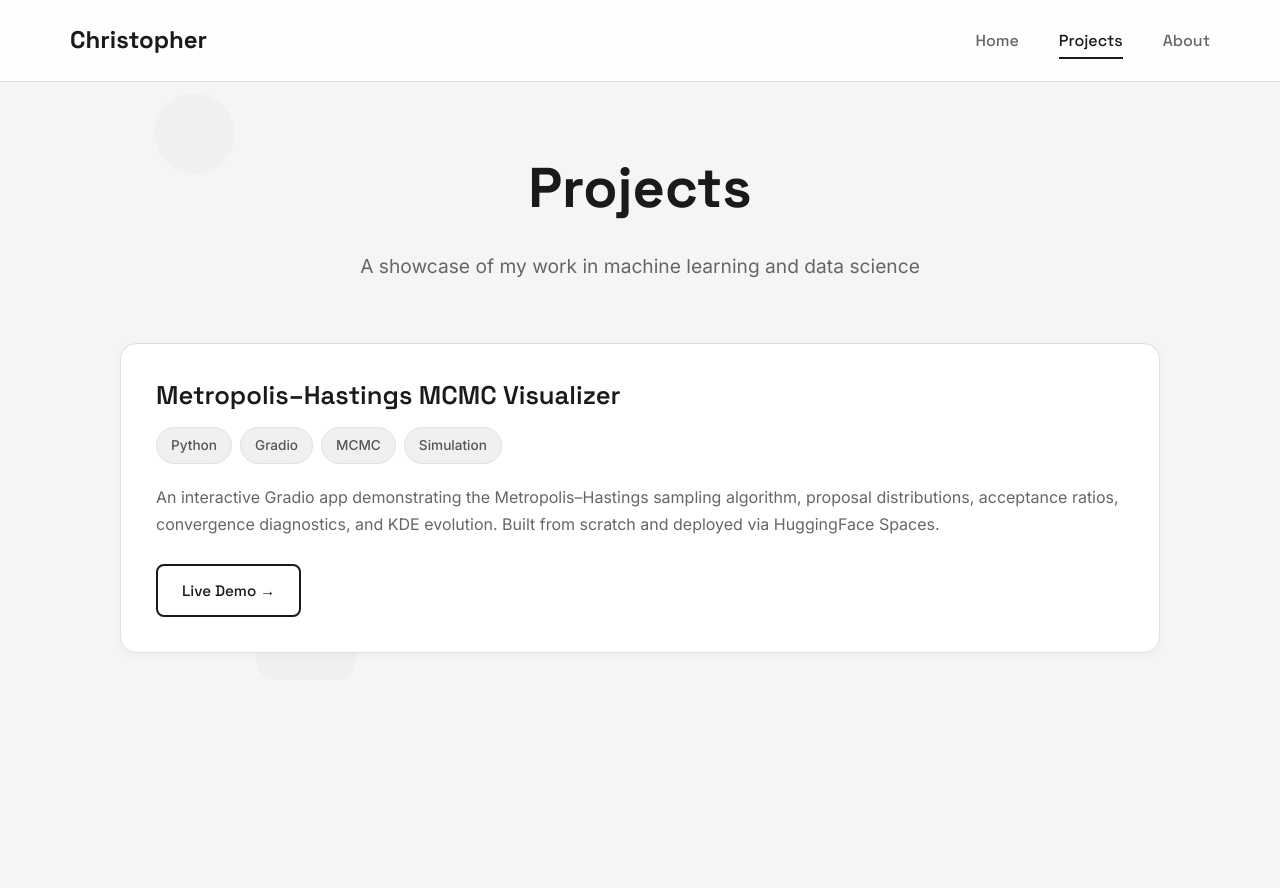
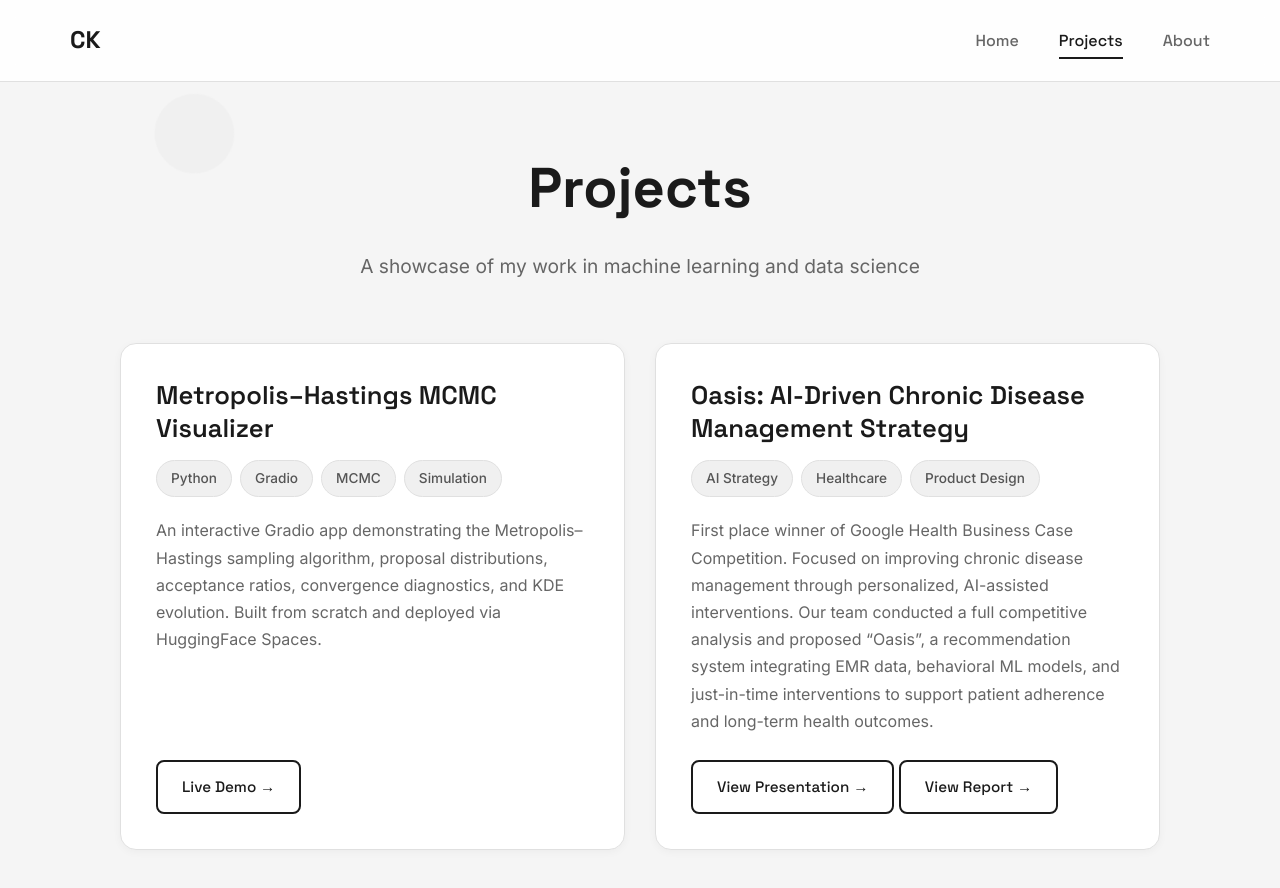
Before and after one commit to Christopher-Kusmana/portfolio, a plain HTML site: page projects.html in a window 1280 px wide. Before the commit the page ends 800 px from the top, so only its background shows below. Drawn offline with Linux system fonts and the light colour scheme.

Commit message:
added case competition project

```diff
--- a/projects.html
+++ b/projects.html
@@ -357,7 +357,7 @@
 <body>
   <nav class="navbar">
     <div class="nav-container">
-      <a href="index.html" class="nav-logo">Christopher</a>
+      <a href="index.html" class="nav-logo">CK</a>
       <div class="nav-links">
         <a href="index.html" class="nav-link">Home</a>
         <a href="projects.html" class="nav-link active">Projects</a>
@@ -404,6 +404,37 @@
       </div>
 
       <!-- Add more project cards here following the same structure -->
+
+      <div class="project-card">
+        <div class="project-header">
+            <h3 class="project-title">Oasis: AI-Driven Chronic Disease Management Strategy</h3>
+            <div class="tag-row">
+                <span class="tag">AI Strategy</span>
+                <span class="tag">Healthcare</span>
+                <span class="tag">Product Design</span>
+            </div>
+        </div>
+
+        <p class="project-desc">
+            First place winner of Google Health Business Case Competition. Focused on improving chronic disease management through personalized, AI-assisted
+            interventions. Our team conducted a full competitive analysis and proposed “Oasis”, a recommendation
+            system integrating EMR data, behavioral ML models, and just-in-time interventions to support patient
+            adherence and long-term health outcomes.
+        </p>
+
+        <div class="project-buttons">
+          <a class="btn-outline" href="assets/projects/Oasis Final Round Presentation.pdf" target="_blank">
+              View Presentation →
+          </a>
+          <a class="btn-outline" href="assets/projects/Google Health Case Competition Market Research.pdf" target="_blank">
+              View Report →
+          </a>
+      </div>
+    </div>
+
+
+
+
     </div>
   </div>
 
```
Also changed, not shown: about.html (+1 -1 lines), index.html (+1 -1 lines), 2 other files.
